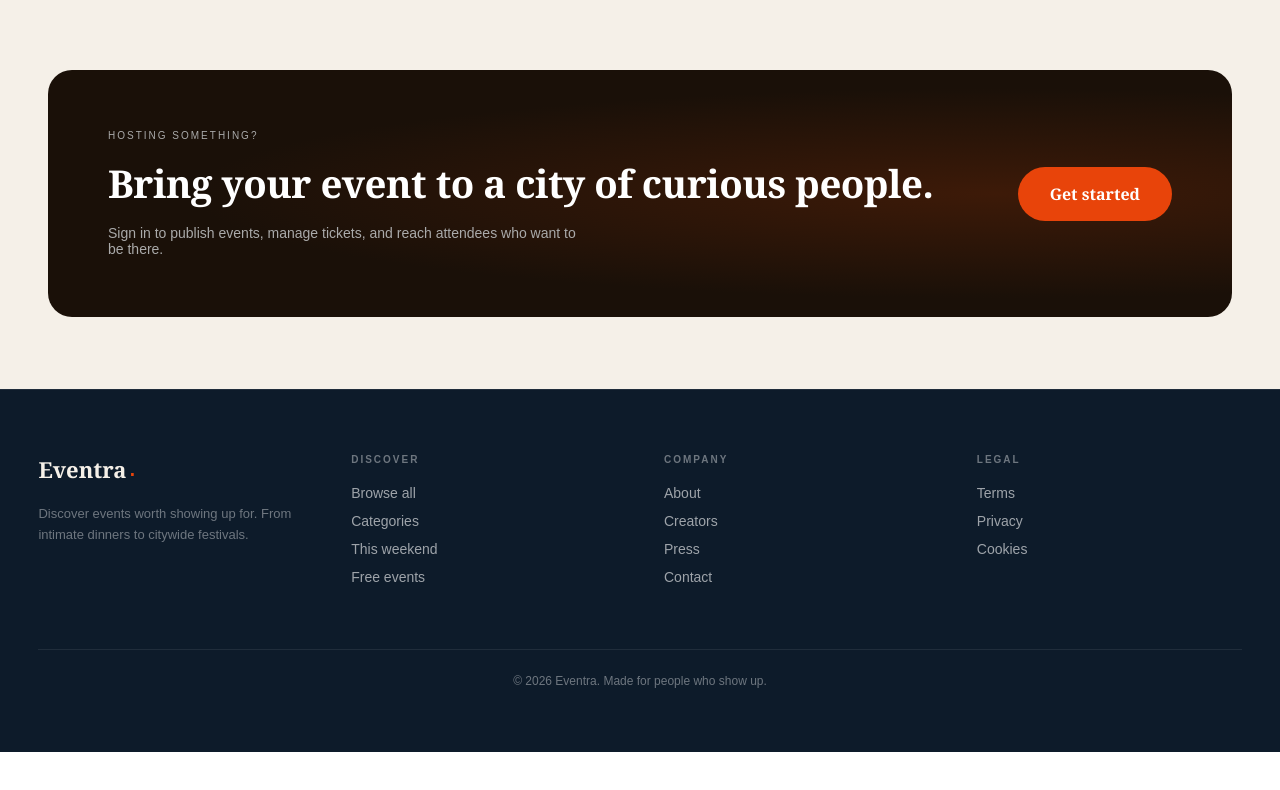
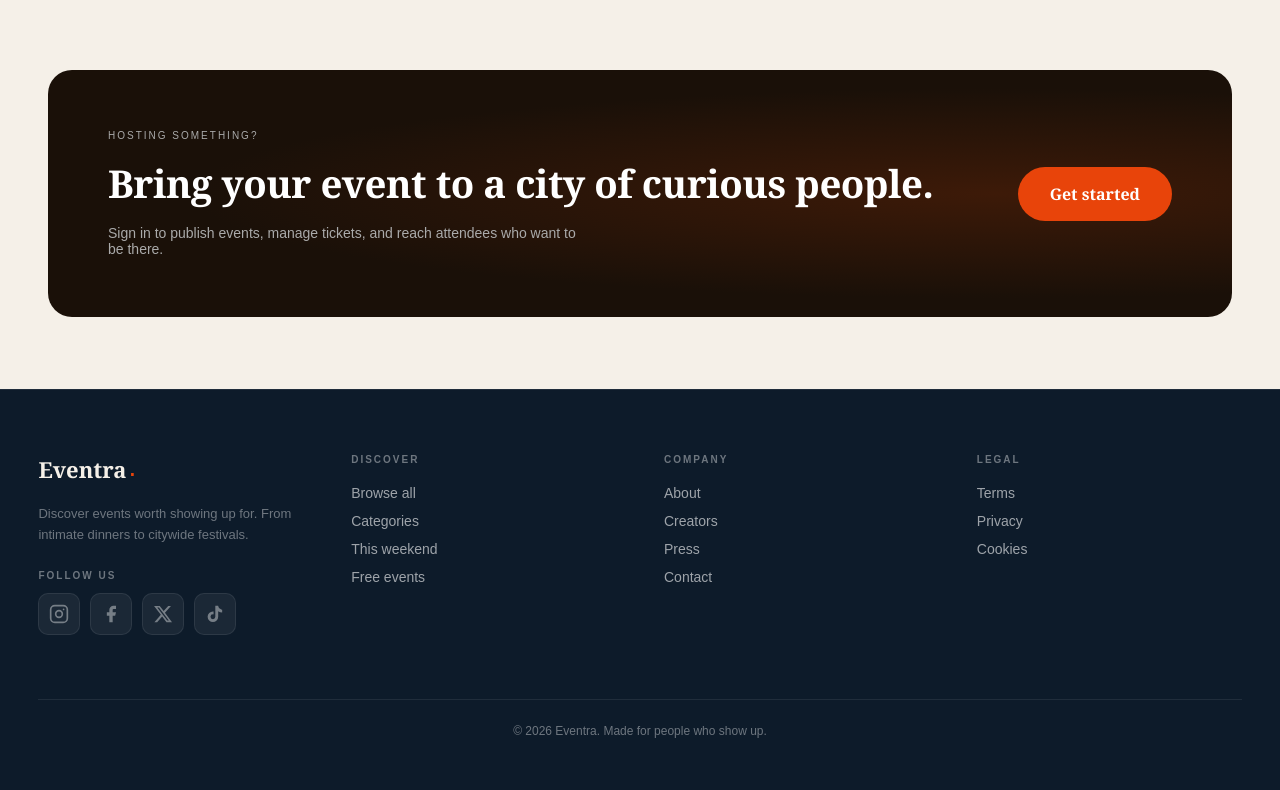
Before and after one commit to Jeremymarube/eventra-app, a Next.js app in the folder client/: page / in a window 1280 px wide. Shown: the part 2231-3021 px from the top of the page. Before the commit the page ends 2983 px from the top, so only its background shows below. Built offline with nearby package versions, Linux system fonts and the light colour scheme.

Commit message:
initial commit

```diff
--- a/client/src/components/Footer.jsx
+++ b/client/src/components/Footer.jsx
@@ -39,6 +39,47 @@ const cols = [
   },
 ];
 
+const socials = [
+  {
+    label: "Instagram",
+    href: "https://instagram.com/eventra",
+    icon: (
+      <svg width="20" height="20" viewBox="0 0 24 24" fill="none" stroke="currentColor" strokeWidth="2" strokeLinecap="round" strokeLinejoin="round">
+        <rect x="2" y="2" width="20" height="20" rx="5" ry="5" />
+        <circle cx="12" cy="12" r="4" />
+        <circle cx="17.5" cy="6.5" r="1" fill="currentColor" stroke="none" />
+      </svg>
+    ),
+  },
+  {
+    label: "Facebook",
+    href: "https://facebook.com/eventra",
+    icon: (
+      <svg width="20" height="20" viewBox="0 0 24 24" fill="currentColor">
+        <path d="M18 2h-3a5 5 0 0 0-5 5v3H7v4h3v8h4v-8h3l1-4h-4V7a1 1 0 0 1 1-1h3z" />
+      </svg>
+    ),
+  },
+  {
+    label: "Twitter / X",
+    href: "https://twitter.com/eventra",
+    icon: (
+      <svg width="20" height="20" viewBox="0 0 24 24" fill="currentColor">
+        <path d="M18.244 2.25h3.308l-7.227 8.26 8.502 11.24H16.17l-5.214-6.817L4.99 21.75H1.68l7.73-8.835L1.254 2.25H8.08l4.713 6.231zm-1.161 17.52h1.833L7.084 4.126H5.117z" />
+      </svg>
+    ),
+  },
+  {
+    label: "TikTok",
+    href: "https://tiktok.com/@eventra",
+    icon: (
+      <svg width="20" height="20" viewBox="0 0 24 24" fill="currentColor">
+        <path d="M19.59 6.69a4.83 4.83 0 0 1-3.77-4.25V2h-3.45v13.67a2.89 2.89 0 0 1-2.88 2.5 2.89 2.89 0 0 1-2.89-2.89 2.89 2.89 0 0 1 2.89-2.89c.28 0 .54.04.79.1V9.01a6.33 6.33 0 0 0-.79-.05 6.34 6.34 0 0 0-6.34 6.34 6.34 6.34 0 0 0 6.34 6.34 6.34 6.34 0 0 0 6.33-6.34V8.69a8.18 8.18 0 0 0 4.78 1.52V6.75a4.85 4.85 0 0 1-1.01-.06z" />
+      </svg>
+    ),
+  },
+];
+
 export default function Footer() {
   return (
     <footer
@@ -52,7 +93,7 @@ export default function Footer() {
       <div
         style={{
           display: "grid",
-          gridTemplateColumns: "repeat(auto-fit, minmax(250px, 1fr))",
+          gridTemplateColumns: "repeat(auto-fit, minmax(200px, 1fr))",
           gap: "clamp(32px, 5vw, 48px)",
           marginBottom: "clamp(32px, 5vw, 64px)",
         }}
@@ -94,12 +135,64 @@ export default function Footer() {
               fontSize: "clamp(12px, 2vw, 13px)",
               color: tokens.blueMuted,
               lineHeight: 1.6,
-              margin: 0,
+              margin: "0 0 24px",
             }}
           >
             Discover events worth showing up for. From intimate dinners to
             citywide festivals.
           </p>
+
+          {/* Follow us */}
+          <p
+            style={{
+              fontFamily: "sans-serif",
+              fontSize: "10px",
+              letterSpacing: "2px",
+              color: tokens.blueMuted,
+              margin: "0 0 12px",
+              fontWeight: 600,
+              textTransform: "uppercase",
+            }}
+          >
+            Follow us
+          </p>
+          <div style={{ display: "flex", gap: "10px", flexWrap: "wrap" }}>
+            {socials.map((social) => (
+              <a
+                key={social.label}
+                href={social.href}
+                target="_blank"
+                rel="noopener noreferrer"
+                aria-label={social.label}
+                title={social.label}
+                style={{
+                  width: "40px",
+                  height: "40px",
+                  borderRadius: "10px",
+                  background: "rgba(255,255,255,0.06)",
+                  border: `1px solid ${tokens.blueBorder}`,
+                  display: "flex",
+                  alignItems: "center",
+                  justifyContent: "center",
+                  color: tokens.blueMuted,
+                  textDecoration: "none",
+                  transition: "all 0.2s",
+                }}
+                onMouseEnter={(e) => {
+                  e.currentTarget.style.background = tokens.orange;
+                  e.currentTarget.style.borderColor = tokens.orange;
+                  e.currentTarget.style.color = tokens.cream;
+                }}
+                onMouseLeave={(e) => {
+                  e.currentTarget.style.background = "rgba(255,255,255,0.06)";
+                  e.currentTarget.style.borderColor = tokens.blueBorder;
+                  e.currentTarget.style.color = tokens.blueMuted;
+                }}
+              >
+                {social.icon}
+              </a>
+            ))}
+          </div>
         </div>
 
         {/* Link columns */}
@@ -108,11 +201,12 @@ export default function Footer() {
             <p
               style={{
                 fontFamily: "sans-serif",
-                fontSize: "clamp(10px, 2vw, 10px)",
+                fontSize: "10px",
                 letterSpacing: "2px",
                 color: tokens.blueMuted,
                 margin: "0 0 clamp(12px, 3vw, 20px)",
                 fontWeight: 600,
+                textTransform: "uppercase",
               }}
             >
               {col.heading}
```
Also changed, not shown: 2 other files (tests, documents, lock files or other folders).
